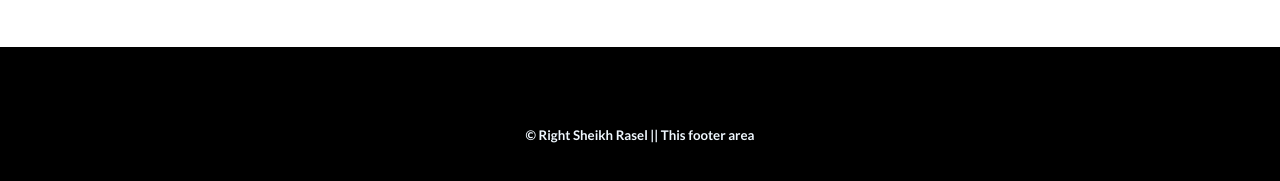
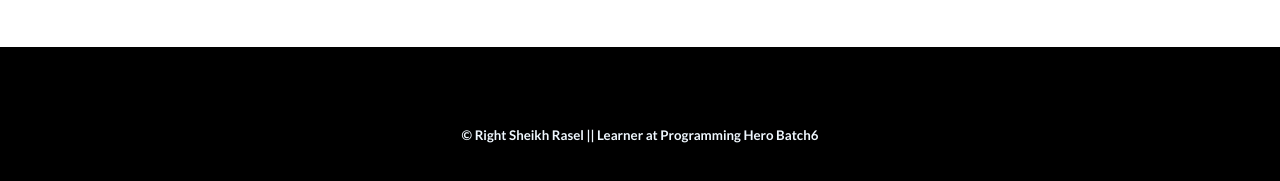
Before and after one commit to Rasel91/my-first-assinment, a plain HTML site: page index.html in a window 1280 px wide. Shown: the part 3309-3490 px from the top of the page. Drawn offline with Linux system fonts and the light colour scheme.

```diff
--- a/index.html
+++ b/index.html
@@ -140,10 +140,10 @@
         </div>
 
         <div class="form_bg">
-                    <form action=" email_sub">
-                    <input type="email" placeholder=" Enter your Eamil" id="fname" name="fname">
-                    <button class="sub"> Subscribe </button>
-                </form>
+            <form action=" email_sub">
+                <input type="email" placeholder=" Enter your Eamil" id="fname" name="fname">
+                <button class="sub"> Subscribe </button>
+            </form>
         </div>
 
 
@@ -155,7 +155,7 @@
 
     <section>
         <footer class="footer_item">
-            <h5> &copy Right Sheikh Rasel || This footer area</h5>
+            <h5> &copy Right Sheikh Rasel || Learner at Programming Hero Batch6</h5>
         </footer>
     </section>
 
```
